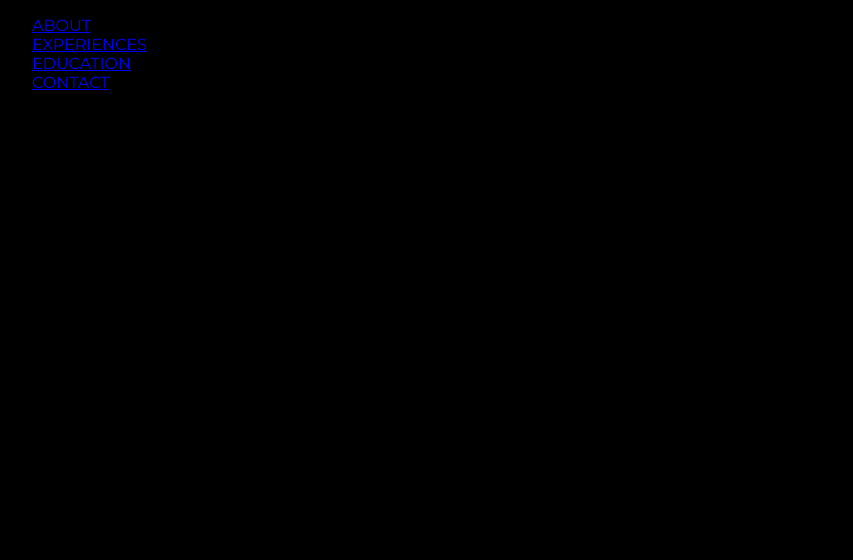
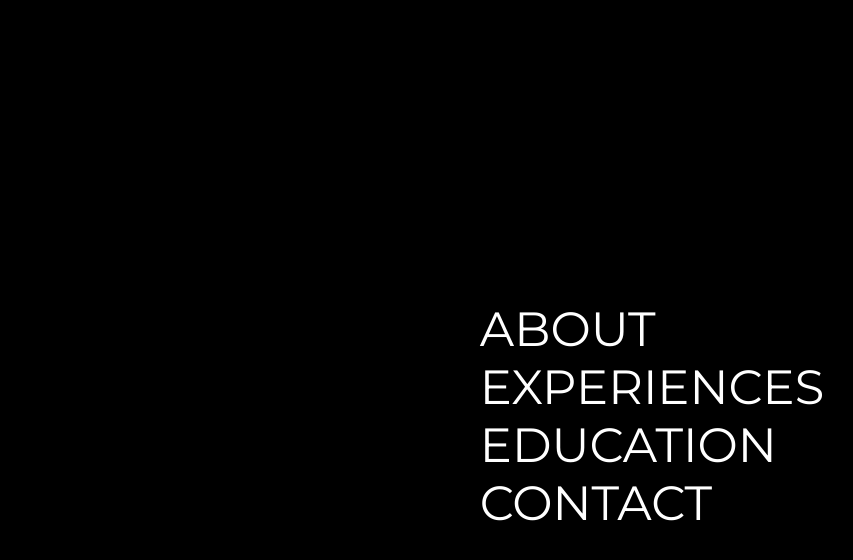
Before and after one commit to yeseo-ko/core-publishing, a plain HTML site: page jquery-navigation/index.html in a window 1280 px wide. Shown: the whole page, without its empty margins (8-861 px from the left). Drawn offline with Linux system fonts and the light colour scheme.

Commit message:
메뉴 중앙 배치

```diff
--- a/jquery-navigation/css/style.css
+++ b/jquery-navigation/css/style.css
@@ -6,6 +6,15 @@ body {
   background-color: #000;
 }
 
-.nav {}
+.nav {
+  position: absolute;
+  top: 50%;
+  left: 50%;
+  transform: translate(-50%, -50%);
+}
 .nav li {}
-.nav li a {}
+.nav li a {
+  font-size: 3rem;
+  text-decoration: none;
+  color: #fff;
+}
```
